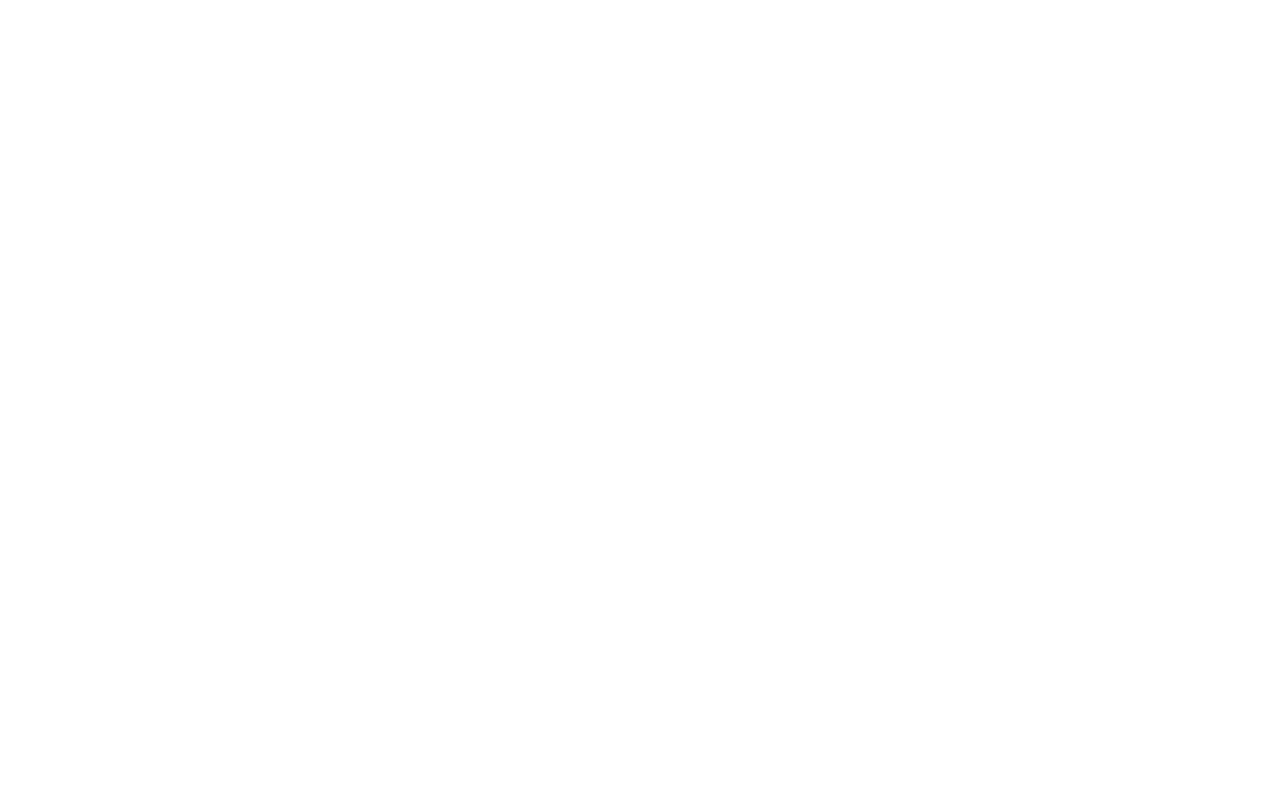
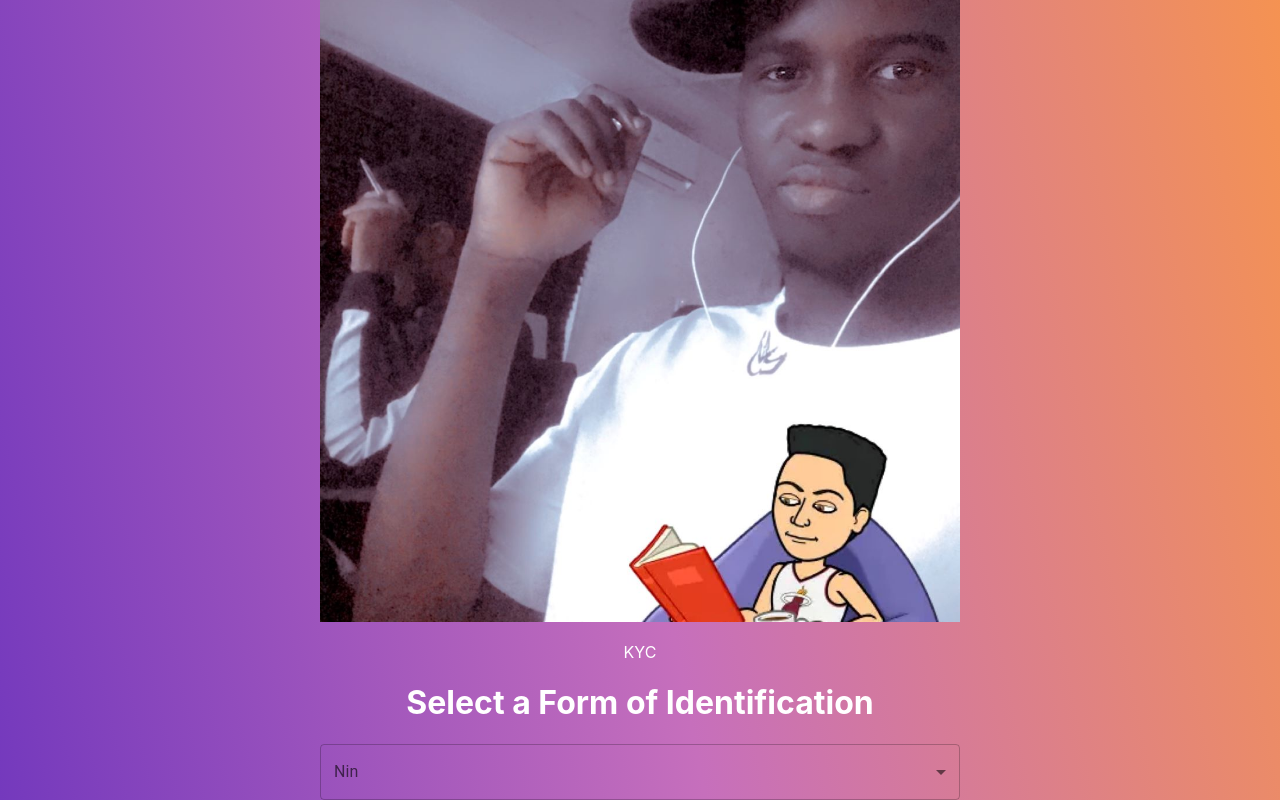
Before and after one commit to Longlasting1805/new-wallet, a React (Create React App) app: page /completeregistration in a window 1280 px wide. Before the commit this address had no page. Shown: the part 178-978 px from the top of the page. Before the commit the page ends 800 px from the top, so only its background shows below. Built offline with nearby package versions, Linux system fonts and the light colour scheme.

Commit message:
complete registration

```diff
--- a/src/App.js
+++ b/src/App.js
@@ -6,6 +6,7 @@
 import { Forgot } from "./Forgotpassword";
 import {Routes, Route} from 'react-router-dom'
 import { Otp } from './Otp';
+import { Completeregistration } from "./Completeregistration";
 
 
 function App() {
@@ -23,6 +24,8 @@
        <Route path="/register" element={<Register />}/>
        <Route path="/forgot" element={<Forgot />}/>
        <Route path="/otp" element={<Otp />}/>
+       <Route path="/completeregistration" element={<Completeregistration />}/>
+
 
 
        </Routes>
--- /dev/null
+++ b/src/Completeregistration.jsx
@@ -0,0 +1,40 @@
+import React, { useState } from "react";
+import imgUrl from './assets/ygt.JPG'
+import { FormControl, InputLabel, Select, MenuItem } from "@mui/material";
+
+
+export const Completeregistration = (props) => {
+
+    const [nin, setNin] = useState('');
+    const handleChange = (e) =>{
+        e.preventDefault()
+    }
+    return(
+
+        <div className="root-div">
+        <div className="img">
+            <img src={imgUrl}alt="Italian Trulli"/>
+        </div>
+
+        <div>
+            <p>KYC</p>
+            <h1>Select a Form of Identification</h1>
+        <FormControl fullWidth>
+            <InputLabel onChange={(e) => setNin(e.target.value)} id="demo-simple-select-label">Nin</InputLabel>
+            <Select
+                labelId="demo-simple-select-label"
+                id="demo-simple-select"
+                value={nin}
+                label="Nin"
+                onChange={handleChange}
+            >
+                <MenuItem value={10}>Ten</MenuItem>
+
+            </Select>
+        </FormControl>
+        </div>
+
+    </div>
+    )
+
+}
--- a/src/Forgotpassword.jsx
+++ b/src/Forgotpassword.jsx
@@ -40,7 +40,7 @@
         </div>
          <div style={{ display: 'flex', flexDirection: 'column', marginLeft: '10rem', marginTop: '15rem'}}>
 
-        <label htmlFor="email">email</label>
+        <label htmlFor="email">Enter Email to reset your Password</label>
         <input value={email} onChange={(e) => setEmail(e.target.value)} type="email" placeholder="ken@gmail.com" id="email" name="email"/>
         <button onClick={handleOpen}>Next</button>
 
--- a/src/Otp.jsx
+++ b/src/Otp.jsx
@@ -2,10 +2,30 @@
 import imgUrl from './assets/ygt.JPG';
 import { useNavigate } from "react-router-dom";
 import { MuiOtpInput } from 'mui-one-time-password-input'
+import Modal from '@mui/material/Modal';
+import { Box, Typography } from "@mui/material";
 
 
-export const Otp = (props) => {
+
+const style = {
+    position: 'absolute',
+    top: '50%',
+    left: '50%',
+    transform: 'translate(-50%, -50%)',
+    width: 400,
+    bgcolor: 'background.paper',
+    border: '2px solid #000',
+    boxShadow: 24,
+    p: 4,
+  };
+
+export const Otp = (props, text) => {
     const [otp, setOtp] = useState('');
+
+
+    const [open, setOpen] = React.useState(false);
+    const handleOpen = () => setOpen(true);
+    const handleClose = () => setOpen(false);
 
     const handleSubmit = (e) => {
         e.preventDefault();
@@ -24,14 +44,24 @@
               <img src={imgUrl}alt="Italian Trulli"/>
             </div>
            <div>
-            <p style={{ marginLeft: '10rem'}}> Enter your otp number</p>
+            <p style={{ marginLeft: '2rem', marginBottom: '-1rem'}}> Enter your OTP number</p>
                 {/* <label htmlFor="otp" style={{ marginLeft: '5rem', marginBottom: '5rem'}}> otp</label> */}
                  <div className="otp">
-                    <MuiOtpInput value={otp} onChange={handleChange} style={{ width: '300px'}}/>
+                    <MuiOtpInput TextFieldsProps={{ size: 'small', placeholder: '-', type: 'password' }}  value={otp} onChange={handleChange} style={{ width: '300px'}}/>
                 </div>
 
                 <div style={{width: '48rem', }}>
-                  <button style={{width: '15rem', marginTop: '1rem', color: '#7439bd'}}> Continue</button>
+                  <button style={{width: '15rem', marginTop: '1rem', color: '#7439bd'}} onClick={handleOpen}> Continue</button>
+                  <Modal
+                open={open}
+                onClose={handleClose}
+                aria-labelledby="modal-modal-title"
+                aria-describedby="modal-modal-description"
+                >
+                <Box sx={style}>
+                    Your Account has been Successfully Verified
+                </Box>
+             </Modal>
                 </div>
 
            </div>
```
